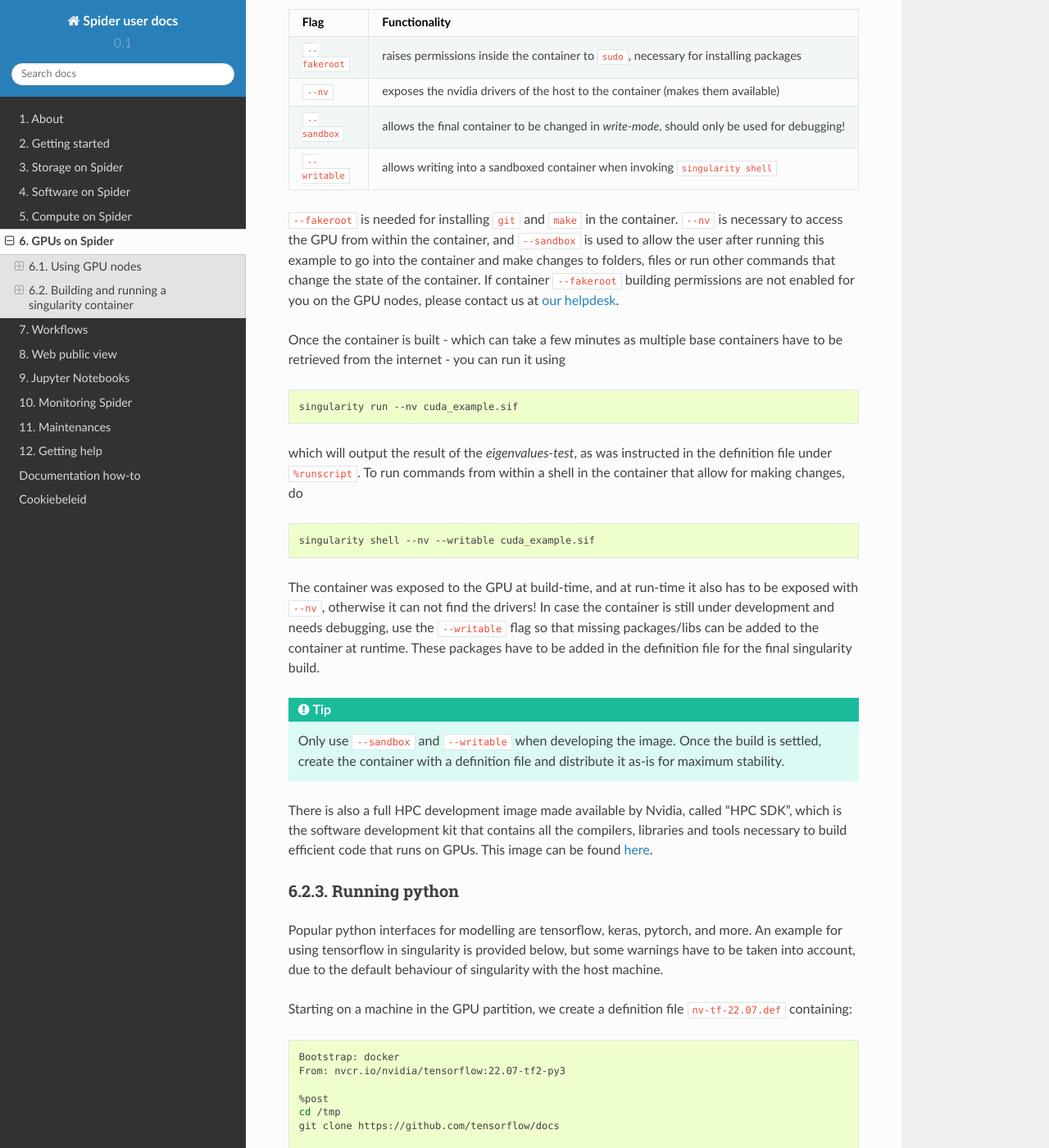
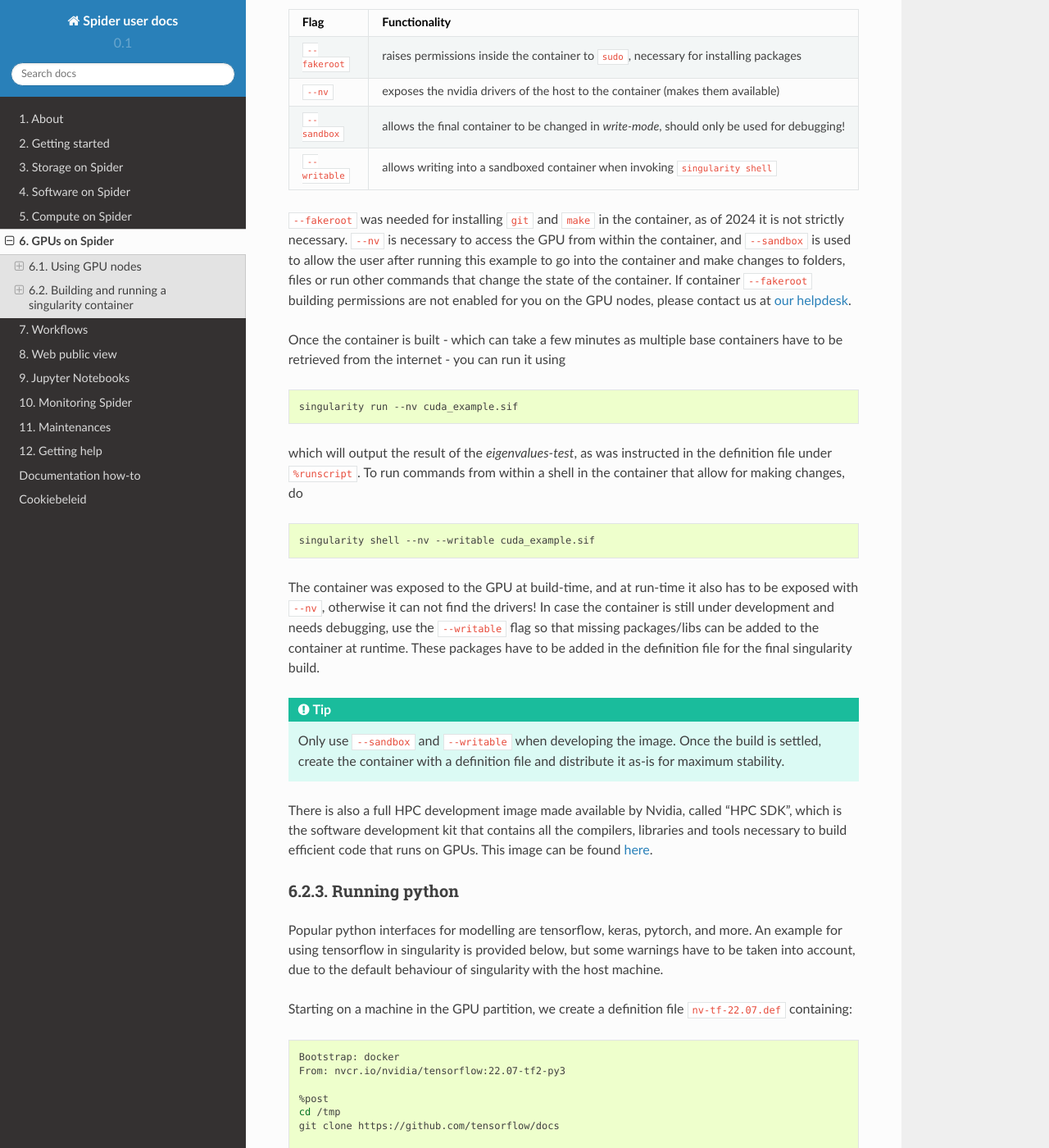
Before and after one commit to sara-nl/spiderdocs, a Sphinx documentation site: the page built from source/Pages/gpu_on_spider.rst, in a window 1280 px wide and 1400 px high, scrolled down 5032 px. Shown: the whole window at 82% size. Built offline with Sphinx 7.4.7 and the Read the Docs theme 2.0.0, drawn with Linux system fonts in a browser that asks for light colours.

Commit message:
Update GPU fakeroot

```diff
--- a/source/Pages/gpu_on_spider.rst
+++ b/source/Pages/gpu_on_spider.rst
@@ -202,7 +202,7 @@ Flag              Functionality
 ``--writable``    allows writing into a sandboxed container when invoking ``singularity shell``
 ===============   ======================================================================================
 
-``--fakeroot`` is needed for installing ``git`` and ``make`` in the container. ``--nv`` is necessary to access the GPU from within the container, and ``--sandbox`` is used to allow the user after running this example to go into the container and make changes to folders, files or run other commands that change the state of the container. If container ``--fakeroot`` building permissions are not enabled for you on the GPU nodes, please contact us at :ref:`our helpdesk <helpdesk>`.
+``--fakeroot`` was needed for installing ``git`` and ``make`` in the container, as of 2024 it is not strictly necessary. ``--nv`` is necessary to access the GPU from within the container, and ``--sandbox`` is used to allow the user after running this example to go into the container and make changes to folders, files or run other commands that change the state of the container. If container ``--fakeroot`` building permissions are not enabled for you on the GPU nodes, please contact us at :ref:`our helpdesk <helpdesk>`.
 
 Once the container is built - which can take a few minutes as multiple base containers have to be retrieved from the internet - you can run it using
 
```
Also changed, not shown: other parts of source/Pages/gpu_on_spider.rst (+1 -1 lines).
